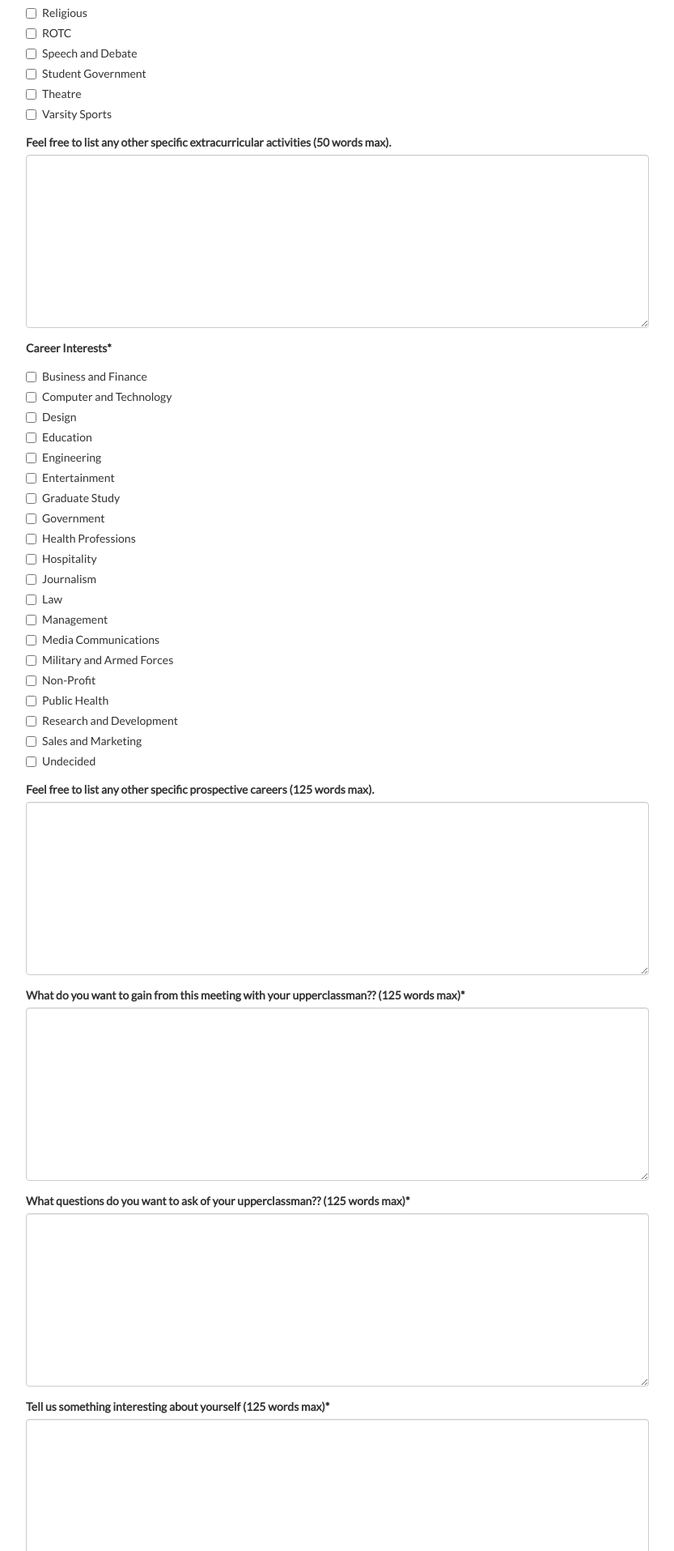
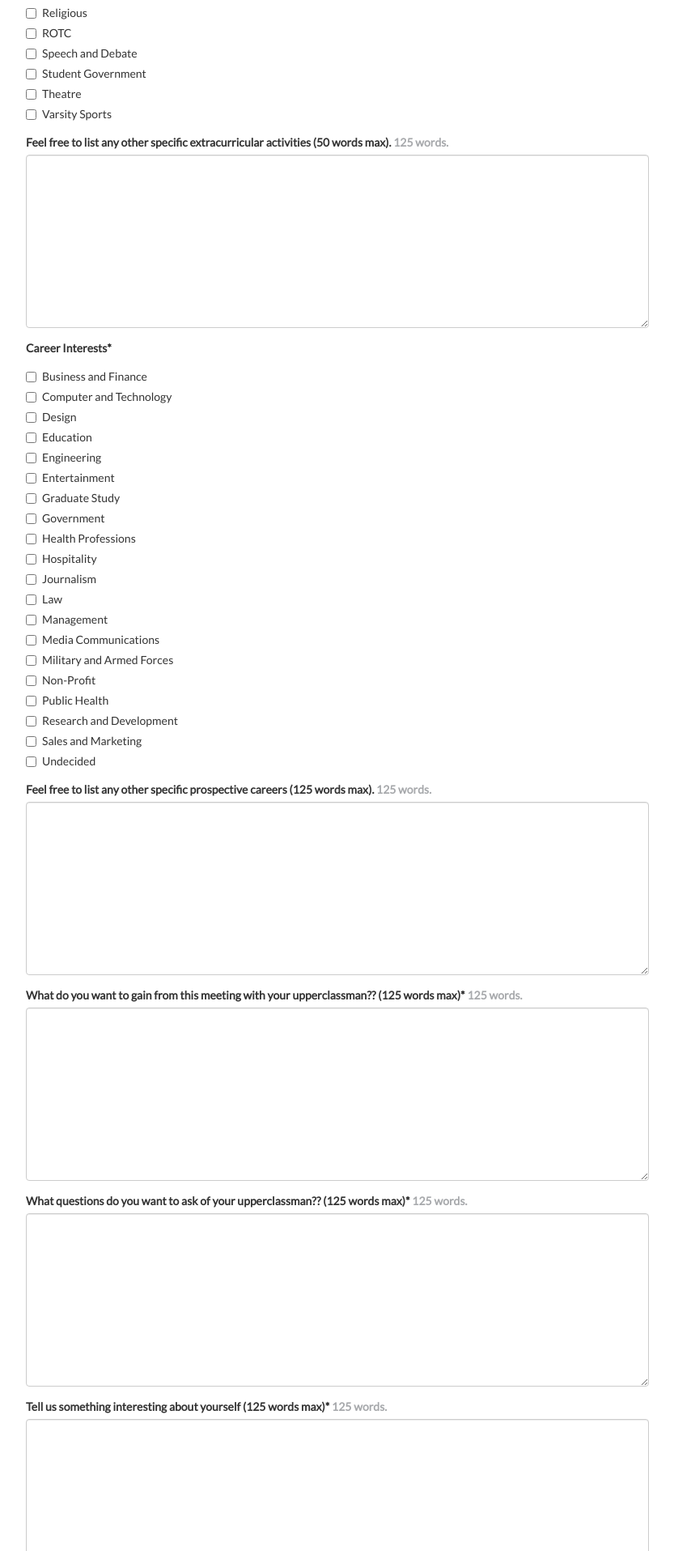
Before and after one commit to rzxyq/lgc2.0, a Django app: page /newstudent/ in a window 1280 px wide. Shown: the part 1995-3910 px from the top of the page at 81% size, without its empty margins (223-1056 px from the left). Run offline with Django 3.2, Linux system fonts and the light colour scheme; some libraries are stand-ins or nearby versions.

Commit message:
Added word count and automatic error class removal for newstudent.

```diff
--- a/templates/base.html
+++ b/templates/base.html
@@ -61,9 +61,11 @@
 
     {% include 'javascript.html' %}
 
+    <script>
     {% block script %}
 
     {% endblock script %}
+    </script>
 
 </body>
 
--- a/templates/home.html
+++ b/templates/home.html
@@ -157,11 +157,11 @@
 
 {% endblock %}
 
+<script>
 {% block script %}
     <!-- Script to Activate the Carousel -->
-    <script>
     $('.carousel').carousel({
         interval: 5000 //changes the speed
     })
-    </script>
 {% endblock script %}
+</script>
--- a/templates/newstudent/basic.html
+++ b/templates/newstudent/basic.html
@@ -15,6 +15,10 @@ New student survey
     -moz-background-size: cover;
     background-size: cover;
     -o-background-size: cover;
+}
+.word_count {
+    font-size: 0.75;
+    color:#a7a9ac;
 }
 {% endblock %}
 </style>
@@ -51,5 +55,39 @@ New student survey
     </div>
 </section>
 </form>
+{% endblock %}
 
-{% endblock %}
+<script>
+{% block script %}
+$(function() {
+    //how many words left
+    function wordCount(val){
+        return {
+            charactersNoSpaces : val.replace(/\s+/g, '').length,
+            characters         : val.length,
+            words              : val.match(/\S+/g).length,
+            lines              : val.split(/\r*\n/).length
+        };
+    }
+
+    $('label[for*="sa"').append("<span class='word_count'>125 words.</span>");
+    $('textarea').keypress(function() {
+        var c = wordCount( $(this).val() );
+        var sa_id = $(this).attr('id');
+        $('label[for="' + sa_id + '"] span.word_count').text("  " + c.words + " words.");
+    })
+
+    // remove error when user starts typing
+    //deal with input boxes
+    var $errordivs = $('div.has-error');
+    $errordivs.keypress(function() {
+        $(this).removeClass('has-error');
+    })
+    //deal with radiobuttons
+    $errordivs.find('input[type="checkbox"]').click(function() {
+        $(this).parents('div.has-error').first().removeClass('has-error');
+    });
+
+}) //end ready
+{% endblock script %}
+</script>
```
